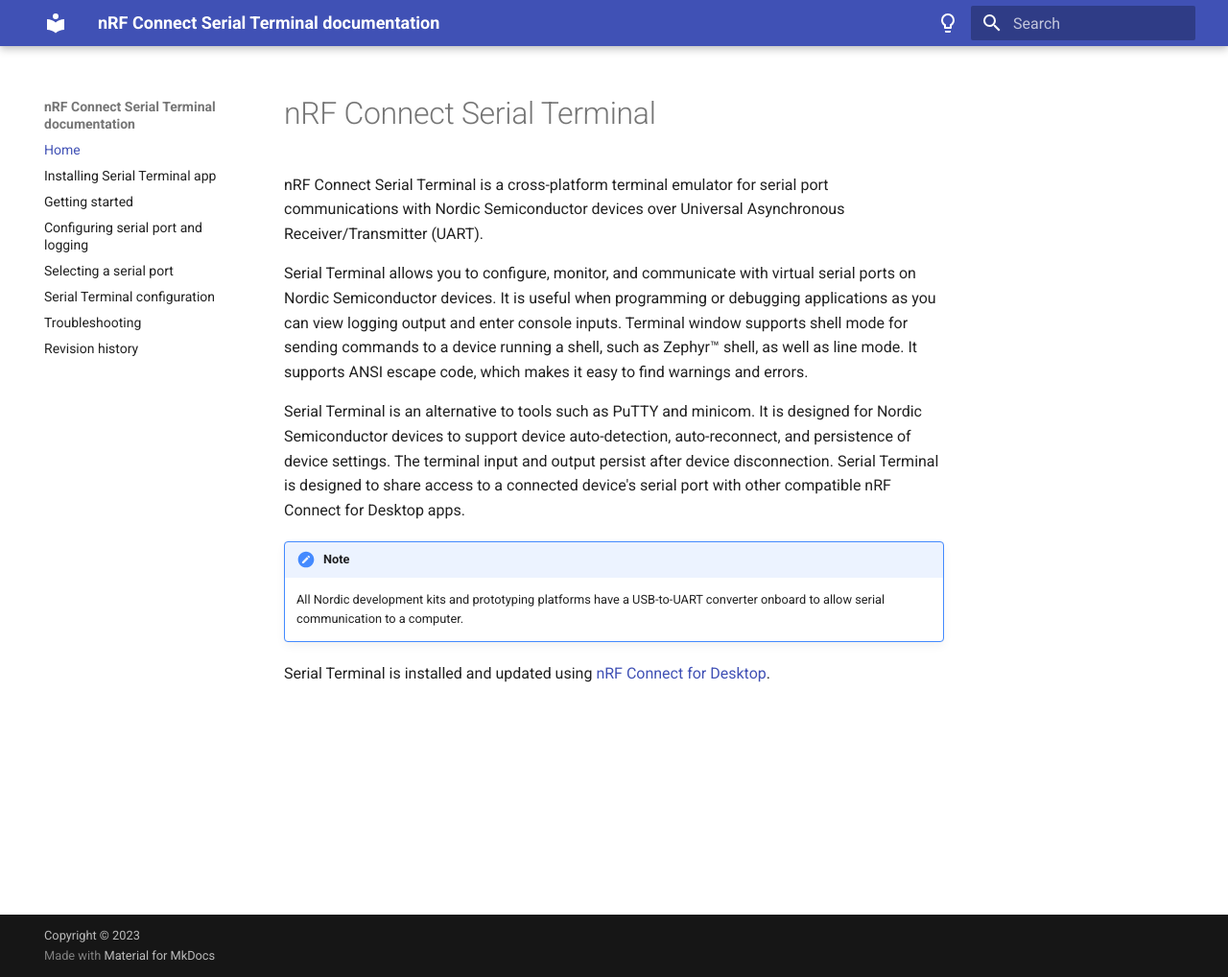
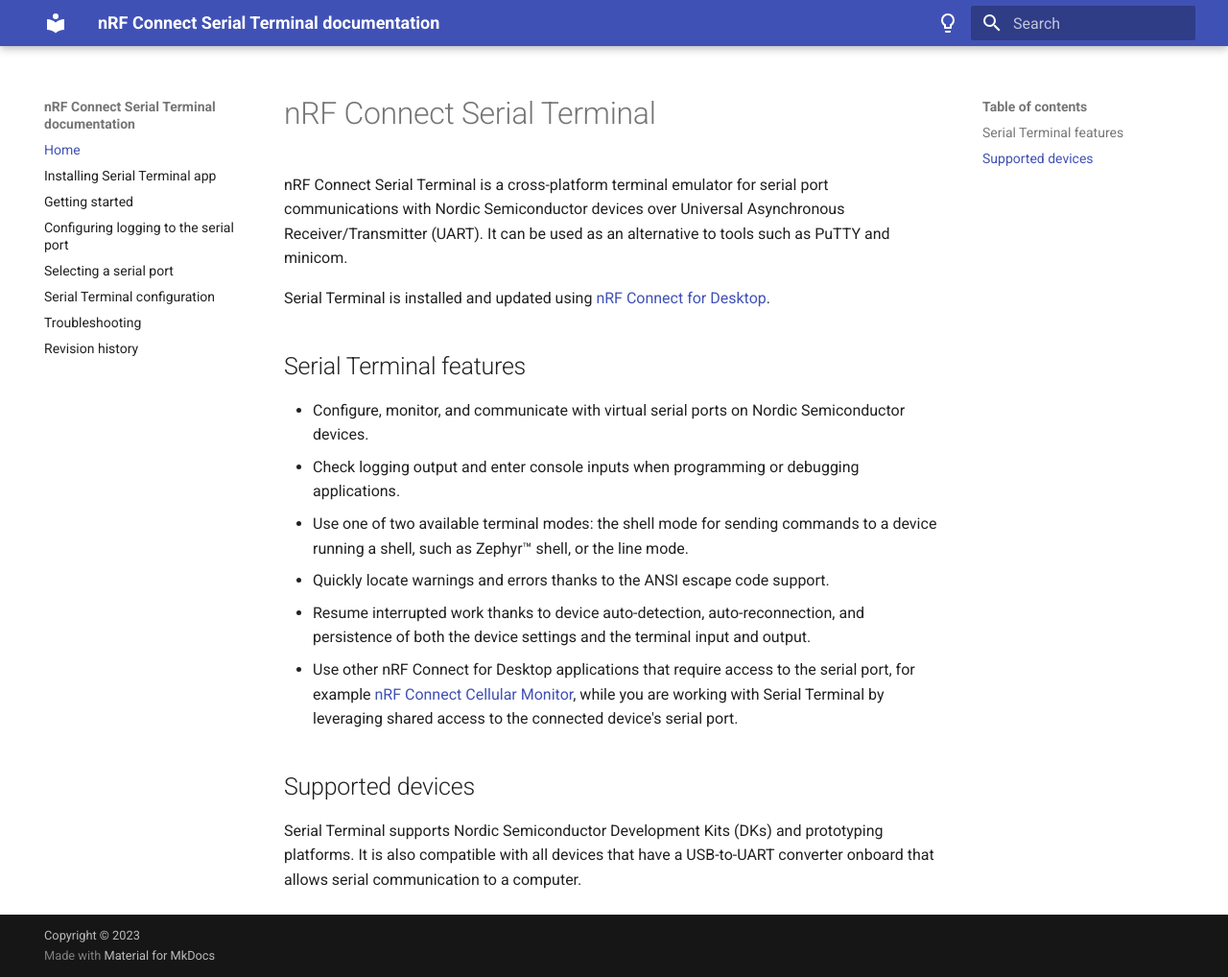
Before and after one commit to NordicSemiconductor/pc-nrfconnect-serial-terminal, an MkDocs documentation site: the page built from doc/docs/index.md, in a window 1280 px wide and 1018 px high. Shown: the whole window at 96% size. Built offline with MkDocs 1.6.1 and Material for MkDocs 9.7.7, drawn with Linux system fonts in a browser that asks for light colours.

```diff
--- a/doc/docs/index.md
+++ b/doc/docs/index.md
@@ -1,12 +1,19 @@
 # nRF Connect Serial Terminal
 
 nRF Connect Serial Terminal is a cross-platform terminal emulator for serial port communications with Nordic Semiconductor devices over Universal Asynchronous Receiver/Transmitter (UART).
-
-Serial Terminal allows you to configure, monitor, and communicate with virtual serial ports on Nordic Semiconductor devices. It is useful when programming or debugging applications as you can view logging output and enter console inputs. Terminal window supports shell mode for sending commands to a device running a shell, such as Zephyr™ shell, as well as line mode. It supports ANSI escape code, which makes it easy to find warnings and errors.
-
-Serial Terminal is an alternative to tools such as PuTTY and minicom. It is designed for Nordic Semiconductor devices to support device auto-detection, auto-reconnect, and persistence of device settings. The terminal input and output persist after device disconnection. Serial Terminal is designed to share access to a connected device's serial port with other compatible nRF Connect for Desktop apps.
-
-!!! note "Note"
-      All Nordic development kits and prototyping platforms have a USB-to-UART converter onboard to allow serial communication to a computer.
+It can be used as an alternative to tools such as PuTTY and minicom.
 
 Serial Terminal is installed and updated using [nRF Connect for Desktop](https://docs.nordicsemi.com/bundle/nrf-connect-desktop/page/index.html).
+
+## Serial Terminal features
+
+- Configure, monitor, and communicate with virtual serial ports on Nordic Semiconductor devices.
+- Check logging output and enter console inputs when programming or debugging applications.
+- Use one of two available terminal modes: the shell mode for sending commands to a device running a shell, such as Zephyr™ shell, or the line mode.
+- Quickly locate warnings and errors thanks to the ANSI escape code support.
+- Resume interrupted work thanks to device auto-detection, auto-reconnection, and persistence of both the device settings and the terminal input and output.
+- Use other nRF Connect for Desktop applications that require access to the serial port, for example [nRF Connect Cellular Monitor](https://docs.nordicsemi.com/bundle/nrf-connect-cellularmonitor/page/index.html), while you are working with Serial Terminal by leveraging shared access to the connected device's serial port.
+
+## Supported devices
+
+Serial Terminal supports Nordic Semiconductor Development Kits (DKs) and prototyping platforms. It is also compatible with all devices that have a USB-to-UART converter onboard that allows serial communication to a computer.
--- a/doc/mkdocs.yml
+++ b/doc/mkdocs.yml
@@ -60,8 +60,8 @@ extra:
 nav:
   - Home: index.md
   - Installing Serial Terminal app: installing.md
-  - Getting started: getting_started.md
-  - Configuring serial port and logging: configuring_serial_port.md
+  - Getting started: connecting.md
+  - Configuring logging to the serial port: configuring_serial_port.md
   - Selecting a serial port: selecting_serial_port.md
   - Serial Terminal configuration: configuration.md
   - Troubleshooting: troubleshooting.md
```
Also changed, not shown: doc/docs/configuration.md (+20 -5 lines), doc/docs/configuring_serial_port.md (+3 -3 lines), doc/docs/connecting.md (added, +28 -0 lines), doc/docs/getting_started.md (deleted, +0 -22 lines), doc/docs/revision_history.md (+1 -0 lines), doc/docs/troubleshooting.md (+5 -3 lines), doc/docs/screenshots/serial_term_connect_to_port.png (added).
